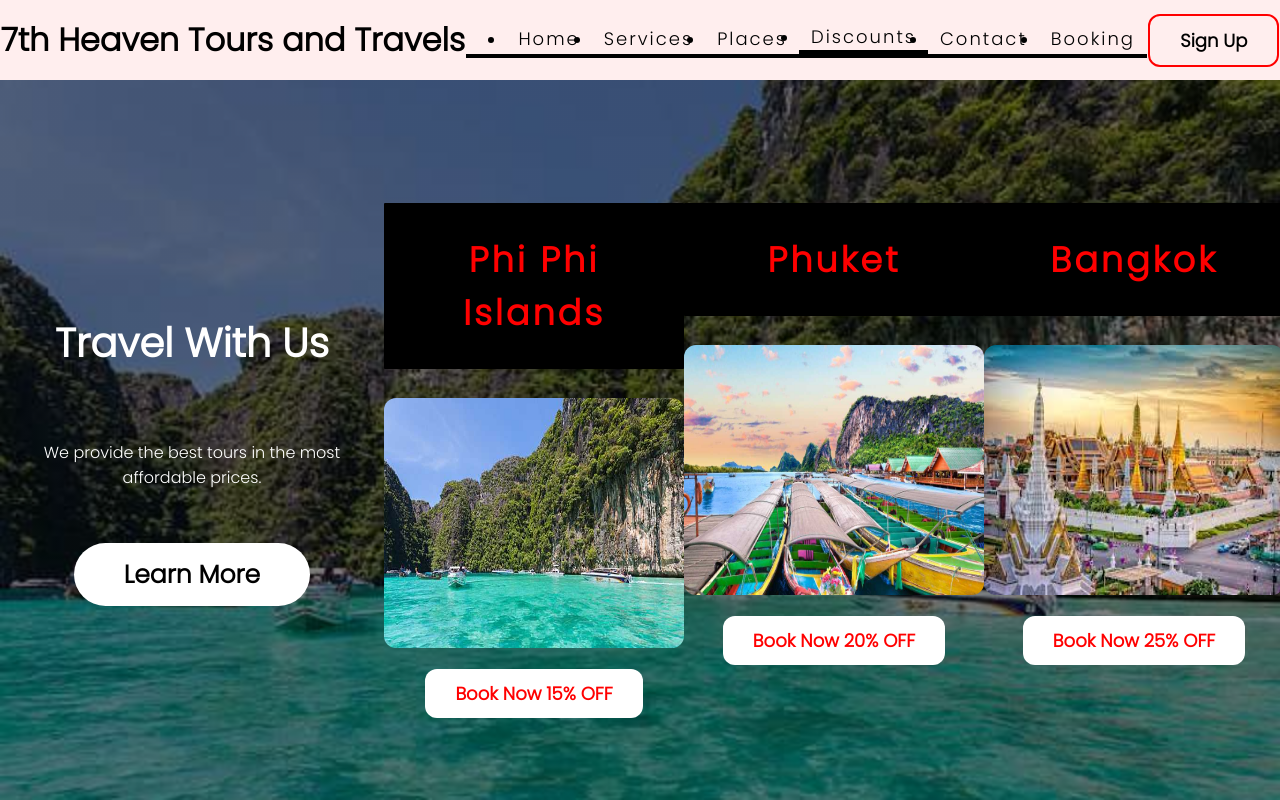
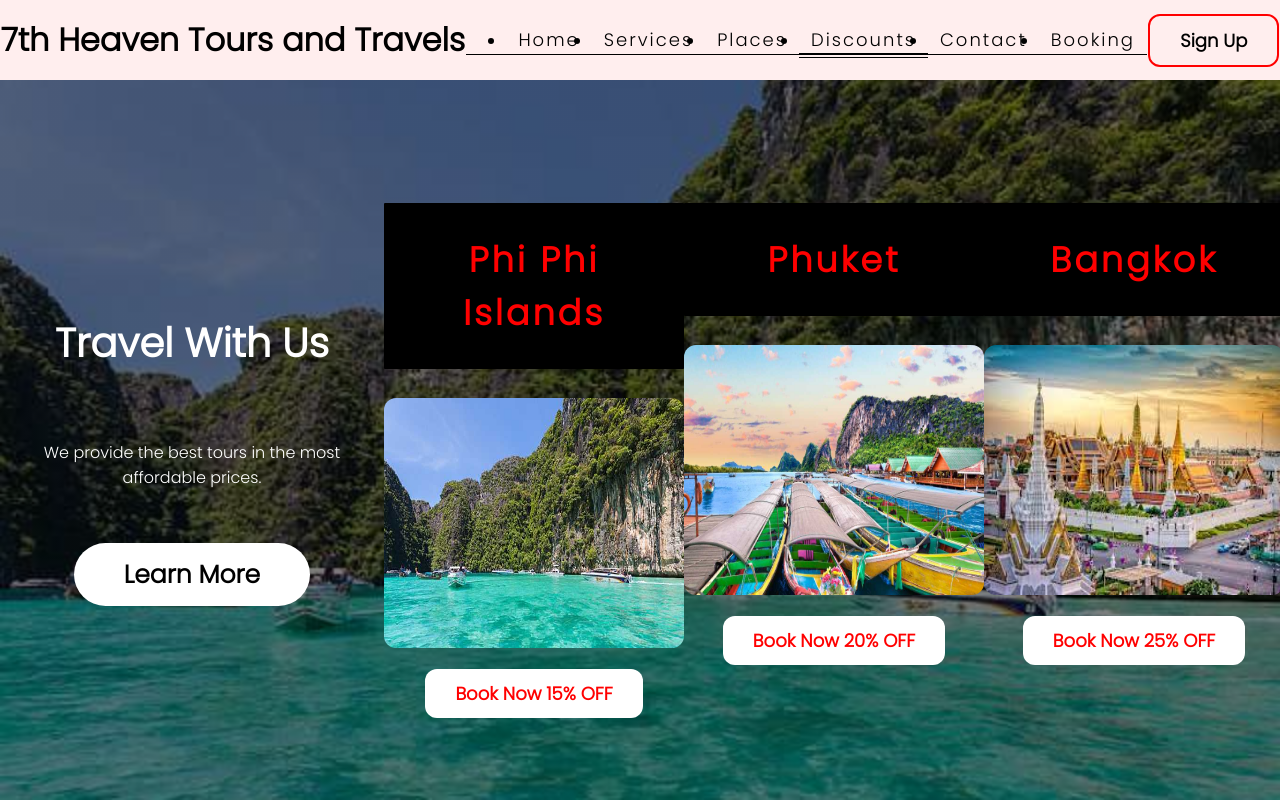
Before and after one commit to Baibhab23/tours-travels, a plain HTML site: page index.html in a window 1280 px wide. In both pictures the pointer is over the element 806 px from the left and 40 px from the top of the page. Shown: the top 800 px of the page. Drawn offline with Linux system fonts and the light colour scheme.

Commit message:
Initial tour project

```diff
--- a/styles.css
+++ b/styles.css
@@ -26,7 +26,7 @@ body{
   	font-size: 18px;
   }
   .menu :hover{
-  	border-bottom: 4px solid #000;
+  	border-bottom: 1px solid #000;
   	transition: 0.4s;
   }
   .signup a{
```
